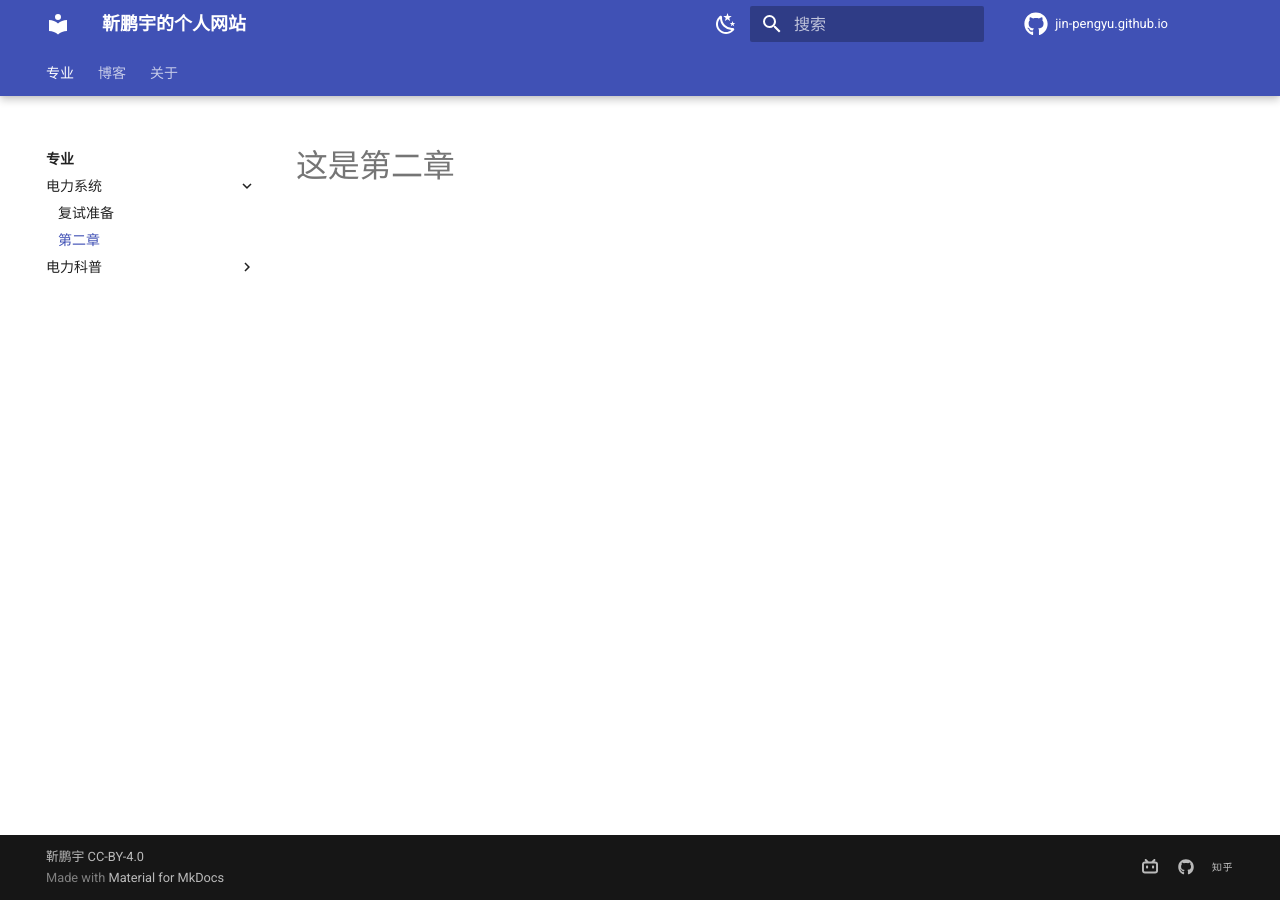
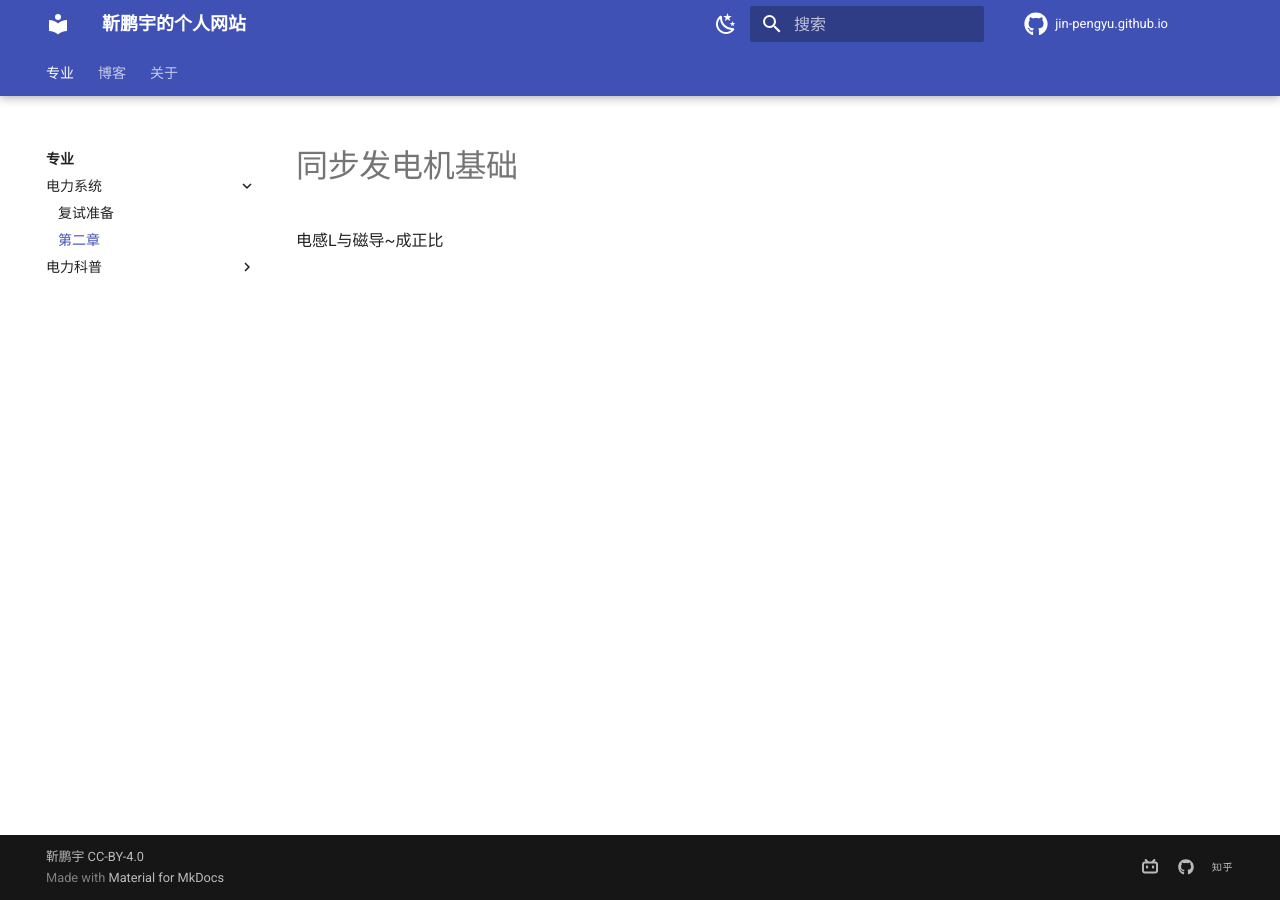
Before and after one commit to Pengyu-Jin/Pengyu-Jin.github.io, an MkDocs documentation site: the page built from docs/major/Power System Analysis/chapter 2.md, in a window 1280 px wide. Built offline with MkDocs 1.6.1 and Material for MkDocs 9.7.7, drawn with Linux system fonts in a browser that asks for light colours.

Commit message:
change style65

```diff
--- a/docs/major/Power System Analysis/chapter 2.md
+++ b/docs/major/Power System Analysis/chapter 2.md
@@ -1 +1,2 @@
-#这是第二章
+#同步发电机基础
+电感L与磁导~成正比
```
